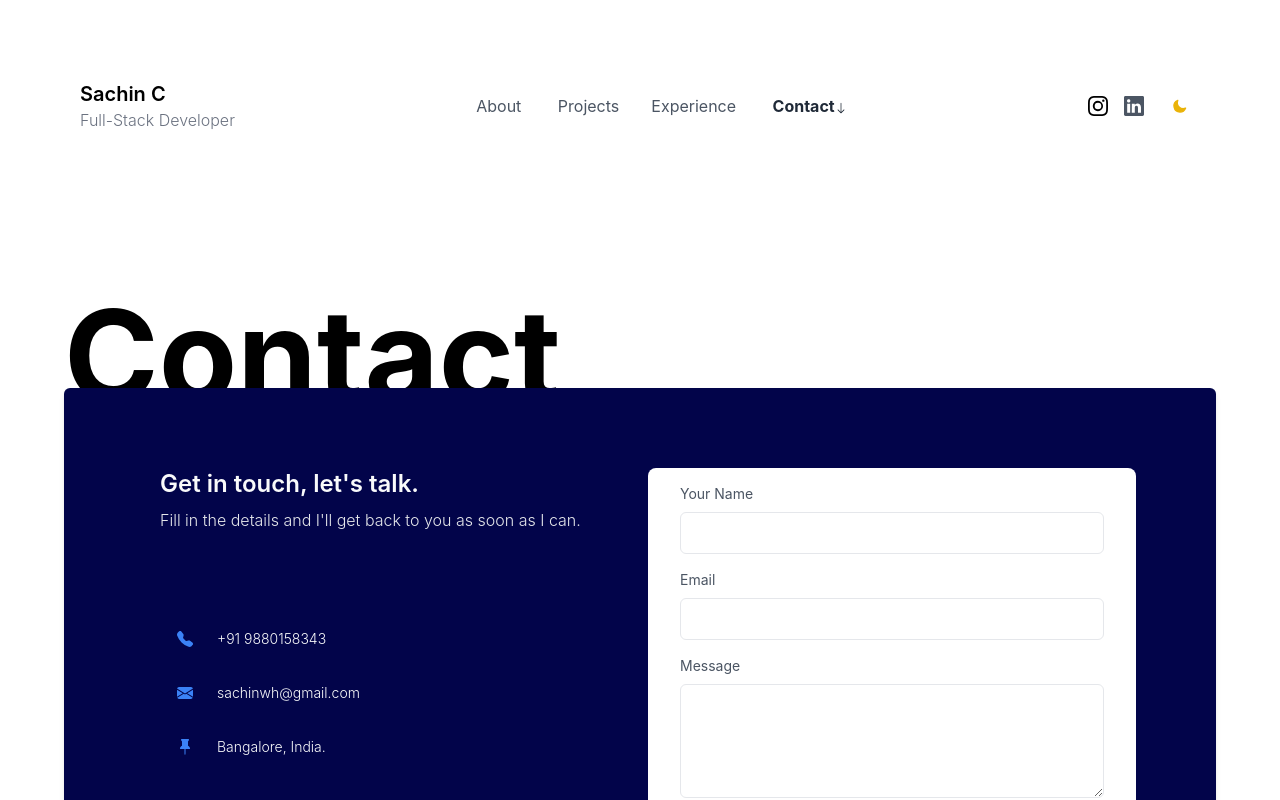
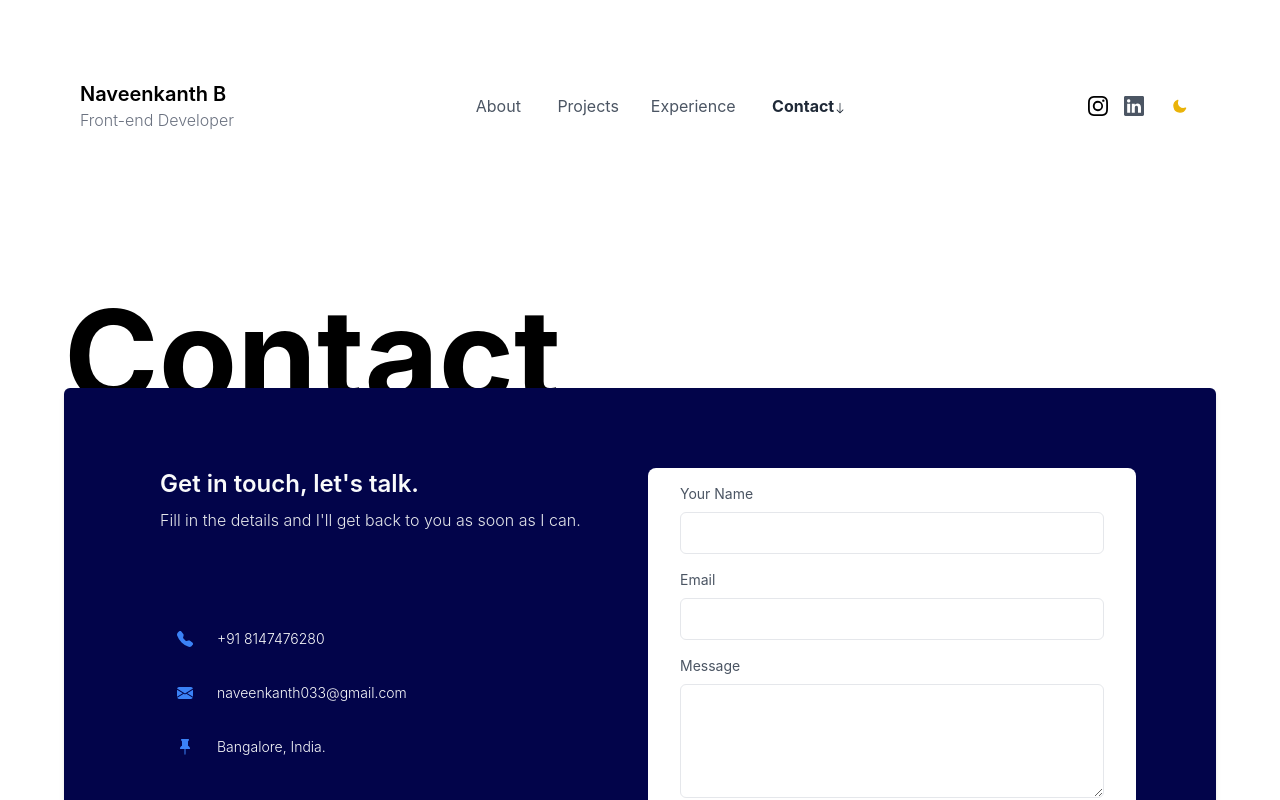
Before and after one commit to naveenkanthb/portfolio, a Next.js app: page /contact in a window 1280 px wide. Shown: the top 800 px of the page. Built offline with nearby package versions, Linux system fonts and the light colour scheme.

Commit message:
Committing changes related to portfolio website

```diff
--- a/constants/data.js
+++ b/constants/data.js
@@ -1,10 +1,10 @@
 const userData = {
-  githubUsername: "sachin1245",
-  name: "Sachin C",
-  designation: "Full-Stack Developer",
+  githubUsername: "naveenkanthb",
+  name: "Naveenkanth B",
+  designation: "Front-end Developer",
   avatarUrl: "/sachin-avatar.jpg",
-  email: "sachinwh@gmail.com",
-  phone: "+91 9880158343",
+  email: "naveenkanth033@gmail.com",
+  phone: "+91 8147476280",
   address: "Bangalore, India.",
   projects: [
     {
@@ -40,13 +40,6 @@ const userData = {
       companyLink: "https://springboard.com",
       desc: "Worked as a sole frontend developer and grew to a Principal Software Engineer. Led the development and implementation of a dynamic course launch dashboard, reducing course launch duration from 6 weeks to 1 week by streamlining the process. Led cross-functional teams throughout the projects, gathering requirements, and ensuring successful delivery of the end product",
     },
-    // {
-    //   title: "Lead Software Engineer",
-    //   company: "Bukuwarung",
-    //   year: "2021",
-    //   companyLink: "https://bukuwarung.com",
-    //   desc: "Built the KYC web view to onboard new merchants",
-    // },
     {
       title: "Software Engineer",
       company: "Hewlett Packard Enterprise",
@@ -58,10 +51,10 @@ const userData = {
   resumeUrl:
     "/resume.pdf",
   socialLinks: {
-    instagram: "https://www.instagram.com/sachin__c/",
+    // instagram: "https://www.instagram.com/sachin__c/",
     // twitter: "https://twitter.com/",
-    linkedin: "https://www.linkedin.com/in/sachin-c/",
-    github: "https://github.com/sachin1245",
+    // linkedin: "https://www.linkedin.com/in/sachin-c/",
+    github: "https://github.com/naveenkanthb",
     // facebook: "https://facebook.com/",
   },
 };
```
Also changed, not shown: 2 other files (tests, documents, lock files or other folders).
